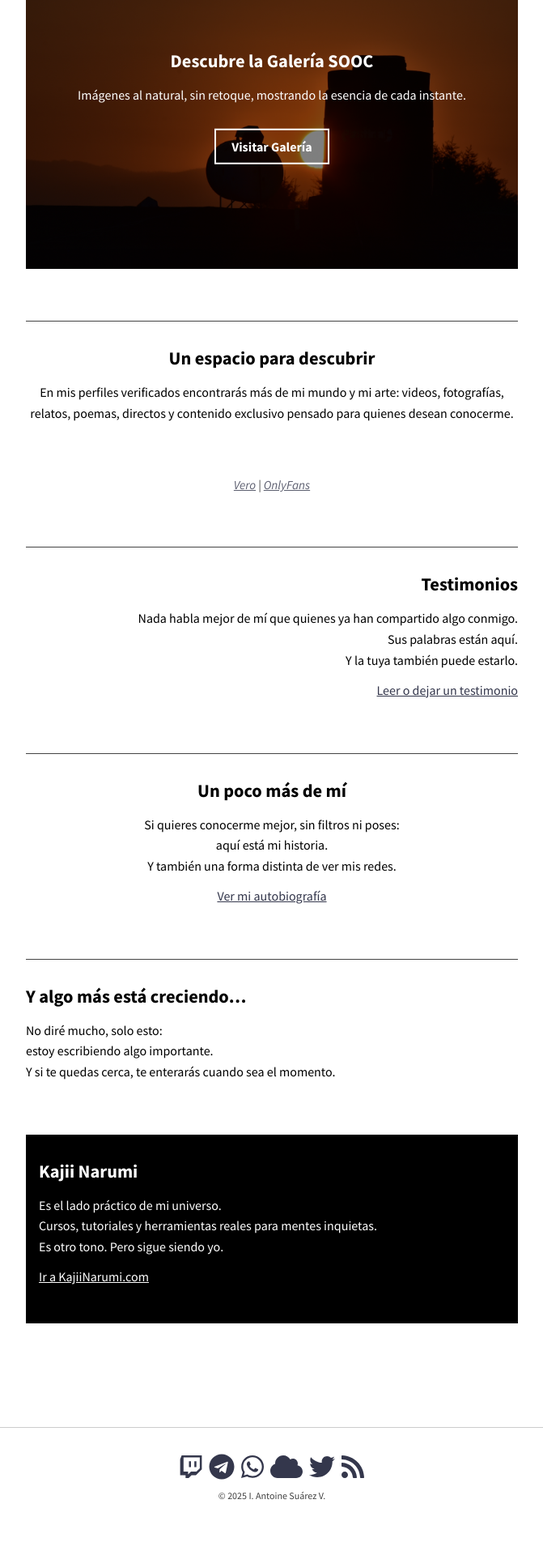
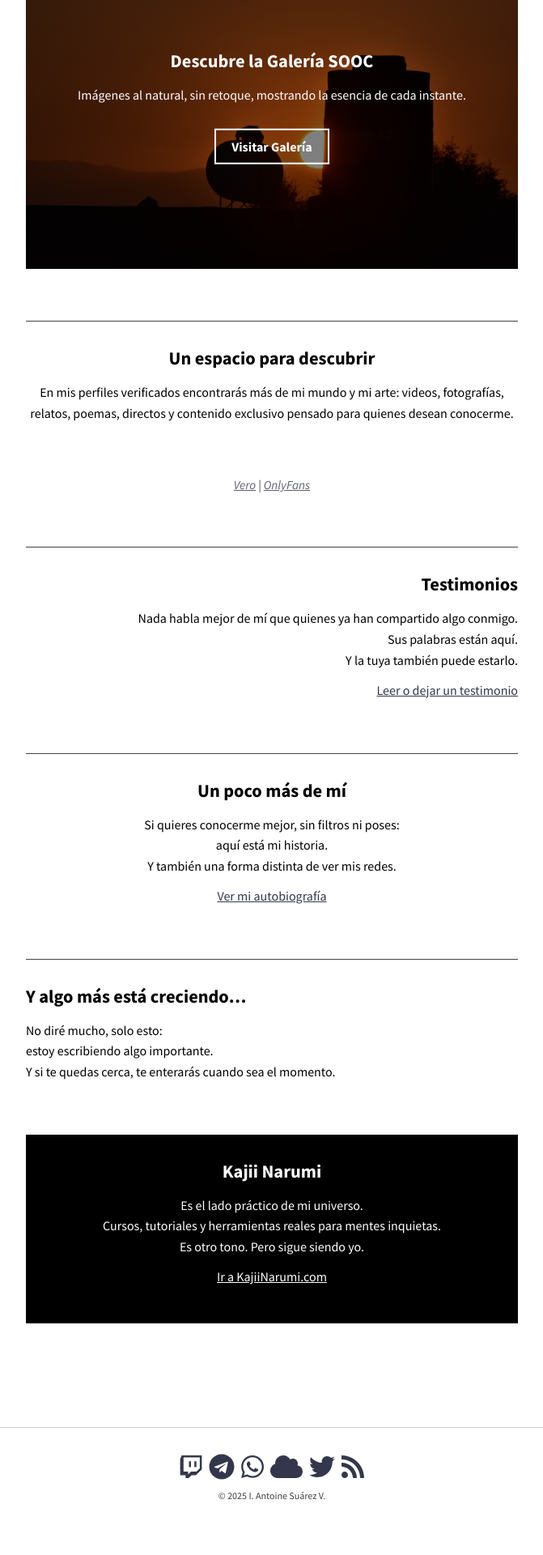
Before and after one commit to KajiiNarumi/iasuarezv, a Jekyll site: the page built from index.html, in a window 1280 px wide. Shown: the part 1450-3370 px from the top of the page at 81% size, without its empty margins (304-975 px from the left). Built offline with Jekyll 4.4.1, drawn with Linux system fonts in a browser that asks for light colours; nearby versions of some CDN libraries; the list of posts is cut into pages by our own code.

Commit message:
Update index.html

```diff
--- a/index.html
+++ b/index.html
@@ -42,7 +42,7 @@
     <p><a href="/libreta/">Leer libreta</a> | <a href="/blog/">Leer blog</a> | <a href="/pensamientos/">Leer pensamientos</a></p>
   </section>
 
-  <section class="galeria-aleatoria" class="full-width-section">
+  <section class="galeria-aleatoria">
     <div class="galeria-bg"></div>
     <div class="galeria-overlay"></div>
     <div class="galeria-texto">
@@ -84,7 +84,7 @@
     Y si te quedas cerca, te enterarás cuando sea el momento.</p>
   </section>
 
-  <section class="kajii" class="full-width-section black-background" text-center">
+  <section class="kajii text-center">
     <h2>Kajii Narumi</h2>
     <p>Es el lado práctico de mi universo.<br>
     Cursos, tutoriales y herramientas reales para mentes inquietas.<br>
@@ -137,6 +137,9 @@
 .galeria-aleatoria {
   position: relative;
   width: 100%;
+  /* Anula los márgenes globales, asegurando que se extienda de borde a borde */
+  margin-left: 0;
+  margin-right: 0;
   height: 400px;
   overflow: hidden;
   margin-bottom: 3rem;
@@ -195,21 +198,11 @@
   background-color: #000;
   color: #fff;
   width: 100%;
+  /* Anula los márgenes globales, asegurando que se extienda de borde a borde */
+  margin-left: 0;
+  margin-right: 0;
   padding: 2rem 1rem;
 }
 .kajii a { color: #fff; text-decoration: underline; }
 
-/* La nueva regla para el div con la imagen y el div negro */
-.full-width-section {
-  width: 100%;
-  /* Anula los márgenes globales, asegurando que se extienda de borde a borde */
-  margin-left: 0;
-  margin-right: 0;
-}
-
-/* Asegúrate de que las imágenes dentro de estos divs también se estiren */
-.full-width-section img {
-  width: 100%;
-  display: block; /* Para evitar espacios en blanco no deseados debajo de la imagen */
-}
 </style>
```
